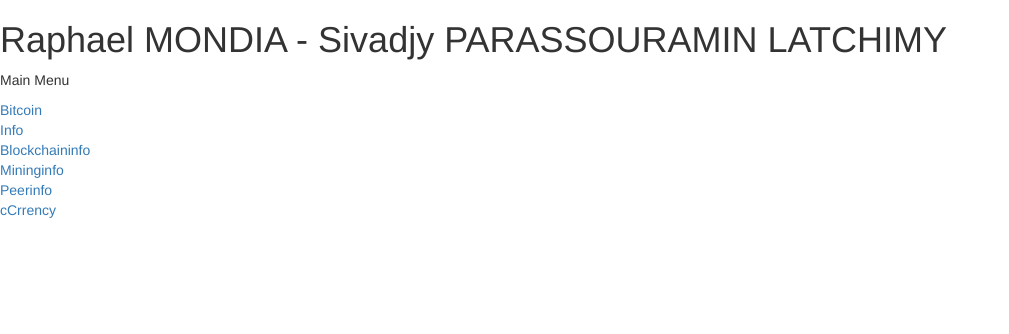
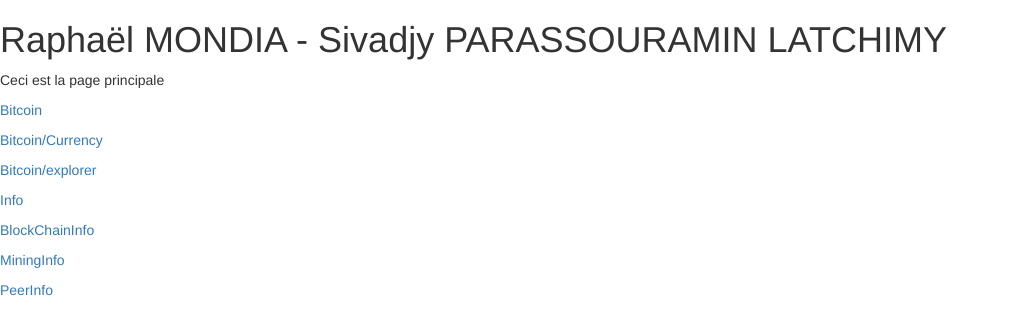
Before and after one commit to Raphi974/improved-memory, a plain HTML site: page index.html in a window 1280 px wide. Shown: the whole page, without its empty margins (0-1009 px from the left). Drawn offline with nearby package versions, Linux system fonts and the light colour scheme.

Commit message:
Update index.html

```diff
--- a/index.html
+++ b/index.html
@@ -1,27 +1,31 @@
 
-<!DOCTYPE html>
 <html>
+
   <head>
+	<script type="text/javascript" src="./js/jquery.js"></script>
 
+	<link rel="stylesheet" media="all" type="text/css" href="./styles/design.css"/>
     <!-- Latest compiled and minified CSS -->
 	<link rel="stylesheet" href="https://maxcdn.bootstrapcdn.com/bootstrap/3.3.7/css/bootstrap.min.css" integrity="sha384-BVYiiSIFeK1dGmJRAkycuHAHRg32OmUcww7on3RYdg4Va+PmSTsz/K68vbdEjh4u" crossorigin="anonymous">
 
 	<!-- Optional theme -->
 	<link rel="stylesheet" href="https://maxcdn.bootstrapcdn.com/bootstrap/3.3.7/css/bootstrap-theme.min.css" integrity="sha384-rHyoN1iRsVXV4nD0JutlnGaslCJuC7uwjduW9SVrLvRYooPp2bWYgmgJQIXwl/Sp" crossorigin="anonymous">
+    <title> Index</title>
+  </head>
 
-  <link rel="stylesheet"    		media="all"		type="text/css" 	href="./styles/design.css"   />
-  <script type="text/javascript" src="../js/jquery.js"></script>
-</head>
   <body>
+   	<h1>Raphaël MONDIA - Sivadjy PARASSOURAMIN LATCHIMY</h1>
 
-<h1>Raphael MONDIA - Sivadjy PARASSOURAMIN LATCHIMY</h1>
-<p>Main Menu</p>
-    <a href = "./bitcoin">Bitcoin</a><br>
-    <a href = "./WS/info/">Info</a><br>
-    <a href = "./WS/blockchaininfo/">Blockchaininfo</a><br>
-    <a href = "./WS/mininginfo/">Mininginfo</a><br>
-    <a href = "./WS/peerinfo/">Peerinfo</a><br>
-    <a href = "./bitcoin/currency/">cCrrency</a><br>
+    	<p> Ceci est la page principale </p>
+
+	  <p><a href="./bitcoin">Bitcoin</a></p>
+	  	<p><a href="./bitcoin/currency">Bitcoin/Currency</a></p>
+		<p><a href="./bitcoin/explorer">Bitcoin/explorer</a></p>
+   	 <p><a href="./WS/info">Info</a></p>
+	 <p><a href="./WS/blockchaininfo">BlockChainInfo</a></p>
+	 <p><a href="./WS/mininginfo">MiningInfo</a></p>
+	 <p><a href="./WS/peerinfo">PeerInfo</a></p>
 
   </body>
+
 </html>
```
Lines whose indentation alone changed are shown as unchanged.
